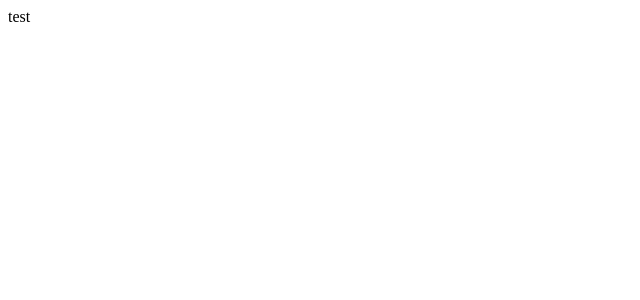
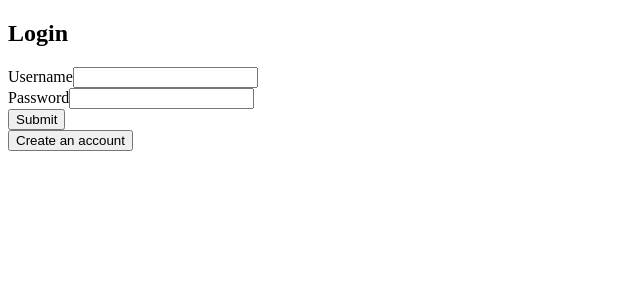
Before and after one commit to ClearlyyConfused/blabberbox-frontend, a React (Create React App) app: page / in a window 1280 px wide. Shown: the top 300 px of the page, without its empty margins (0-640 px from the left). Built offline with nearby package versions, Linux system fonts and the light colour scheme.

Commit message:
Create component to log in users

```diff
--- a/src/App.js
+++ b/src/App.js
@@ -1,5 +1,6 @@
 import './App.css';
 import { useState } from 'react';
+import Login from './Pages/Auth/Login/Login';
 
 // controls which component to display according to displayedPage
 // gets userID from Login, then passes it into Main
@@ -14,6 +15,9 @@ function App() {
 
 	// if displayedPage = Login, return Login component
 	// Login component takes in setUserInfo and updates userInfo when logged in
+	if (displayedPage === 'Login') {
+		return <Login setUserInfo={setUserInfo} setDisplayedPage={setDisplayedPage} />;
+	}
 
 	// if displayedPage = Register, return Register component
 
--- a/src/Pages/Auth/Login/Login.js
+++ b/src/Pages/Auth/Login/Login.js
@@ -0,0 +1,58 @@
+function Login({ setUserInfo, setDisplayedPage }) {
+	function handleSubmit(event) {
+		event.preventDefault();
+
+		const reqOptions = {
+			method: 'POST',
+			headers: {
+				'Content-Type': 'application/json',
+			},
+			body: JSON.stringify({
+				username: event.target.elements.username.value,
+				password: event.target.elements.password.value,
+			}),
+		};
+
+		fetch('https://chatterbox-api.onrender.com/getUser', reqOptions)
+			.then((res) => res.json())
+			.then((user) => {
+				if (user.length !== 0) {
+					setUserInfo({
+						userID: user[0]._id,
+						username: user[0].username,
+						password: user[0].password,
+						chats: user[0].chats,
+					});
+					setDisplayedPage('Main');
+				}
+			});
+	}
+
+	return (
+		<main>
+			<section className="login">
+				<h1>Login</h1>
+				<form onSubmit={handleSubmit}>
+					<div>
+						<label htmlFor="username">Username</label>
+						<input id="username" type="text" />
+					</div>
+					<div>
+						<label htmlFor="password">Password</label>
+						<input id="password" type="password" />
+					</div>
+					<button type="submit">Submit</button>
+				</form>
+				<button
+					onClick={() => {
+						setDisplayedPage('Register');
+					}}
+				>
+					Create an account
+				</button>
+			</section>
+		</main>
+	);
+}
+
+export default Login;
--- a/src/Pages/Main/Main.js
+++ b/src/Pages/Main/Main.js
@@ -1,4 +1,5 @@
 import { useState } from 'react';
+import Login from '../Auth/Login/Login';
 
 // uses userInfo from Main to get userChats from API when needed
 // updates userChats whenever user creates/joins a chat to get an updated list of chats
```
